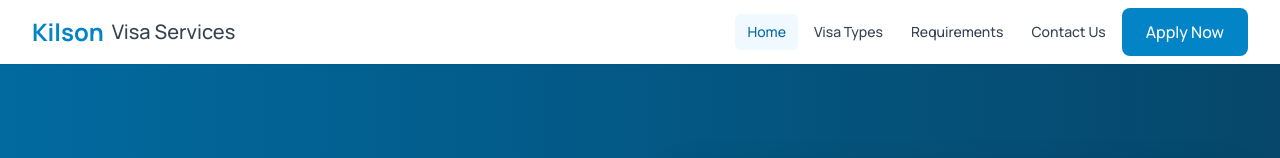
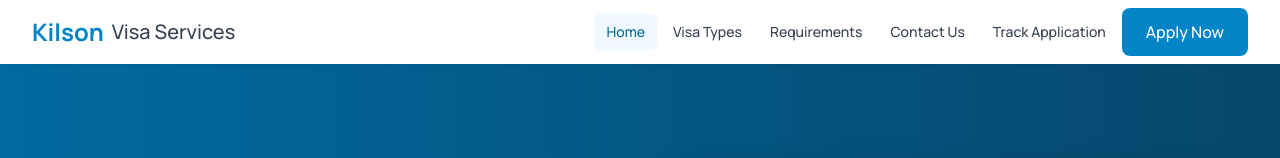
Before and after one commit to kilsonbonheur/1746270919900-67c6337c7c900857a79bea56, a React (Vite) app: page / in a window 1280 px wide. Shown: the top 158 px of the page. Built offline with nearby package versions, Linux system fonts and the light colour scheme; the HTML template or start-up script is replaced by a standard one.

Commit message:
1774456313760

```diff
--- a/src/App.jsx
+++ b/src/App.jsx
@@ -7,6 +7,7 @@ import ApplicationPage from './pages/ApplicationPage';
 import RequirementsPage from './pages/RequirementsPage';
 import ContactPage from './pages/ContactPage';
 import NotFoundPage from './pages/NotFoundPage';
+import TrackApplicationPage from './pages/TrackApplicationPage';
 import AdminLoginPage from './pages/AdminLoginPage';
 import AdminDashboardPage from './pages/AdminDashboardPage';
 import ProtectedRoute from './components/ProtectedRoute';
@@ -22,6 +23,7 @@ function App() {
           <Route path="apply" element={<ApplicationPage />} />
           <Route path="requirements" element={<RequirementsPage />} />
           <Route path="contact" element={<ContactPage />} />
+          <Route path="track" element={<TrackApplicationPage />} />
           <Route path="*" element={<NotFoundPage />} />
         </Route>
         <Route path="/admin/login" element={<AdminLoginPage />} />
--- a/src/components/Navbar.jsx
+++ b/src/components/Navbar.jsx
@@ -39,6 +39,9 @@ function Navbar() {
             </NavLink>
             <NavLink to="/contact" className={navLinkClasses}>
               Contact Us
+            </NavLink>
+            <NavLink to="/track" className={navLinkClasses}>
+              Track Application
             </NavLink>
             <Link to="/apply" className="ml-4 btn-primary">
               Apply Now
@@ -94,6 +97,13 @@ function Navbar() {
             >
               Contact Us
             </NavLink>
+            <NavLink
+              to="/track"
+              className={navLinkClasses}
+              onClick={() => setIsMenuOpen(false)}
+            >
+              Track Application
+            </NavLink>
             <div className="pt-2">
               <Link
                 to="/apply"
```
Also changed, not shown: 1 other file (tests, documents, lock files or other folders).
